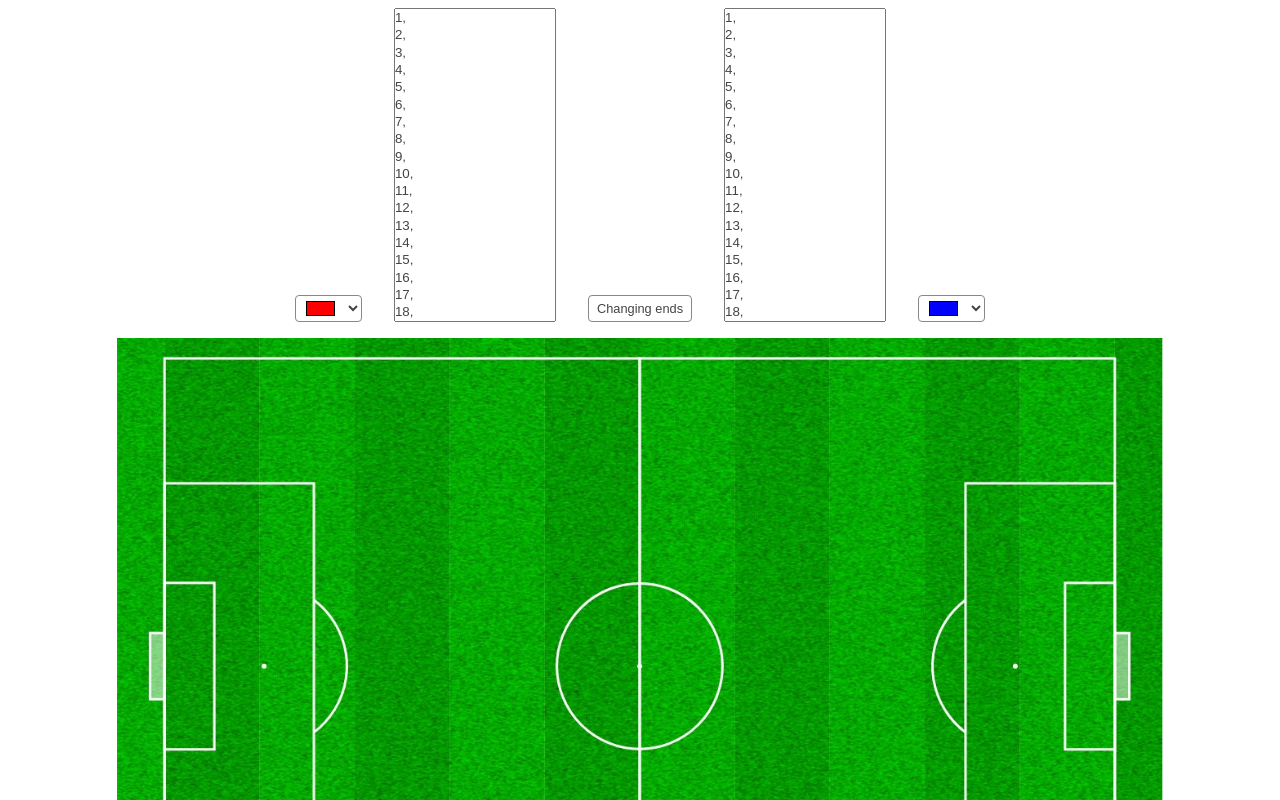
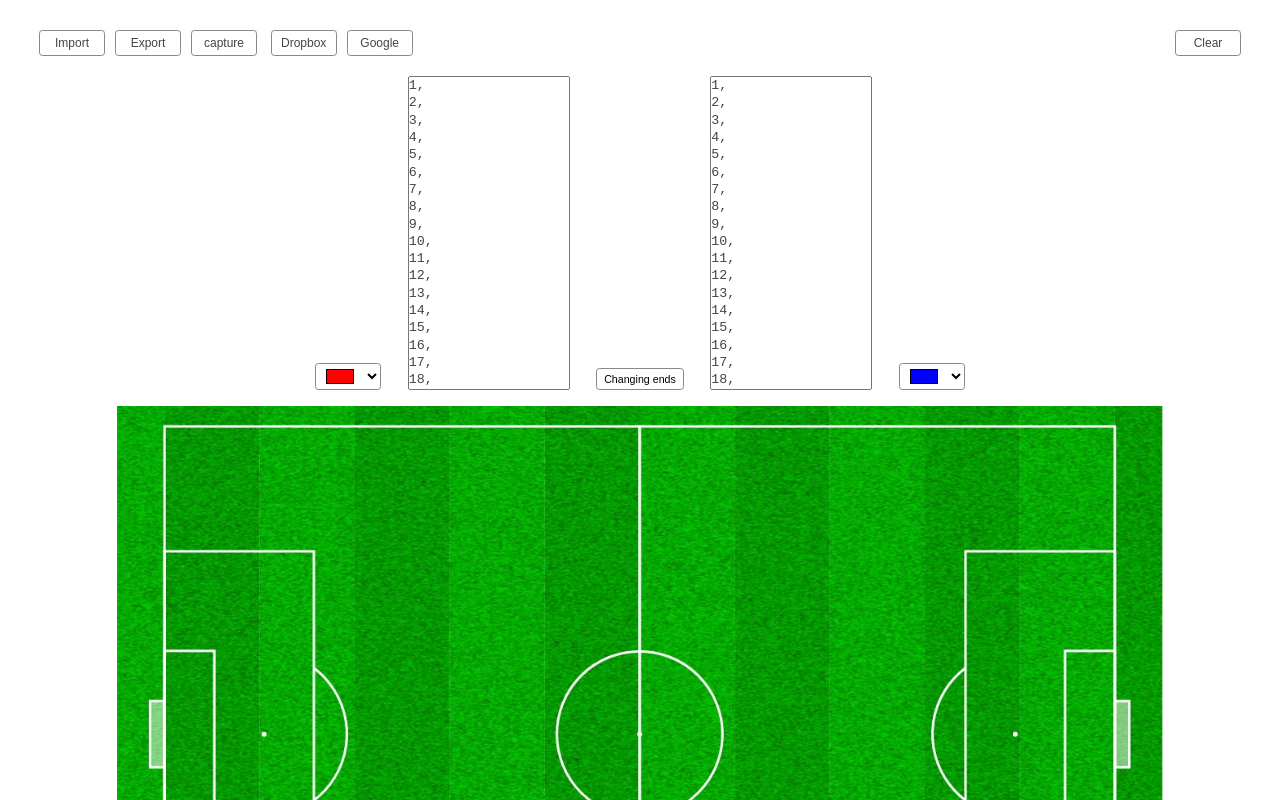
Before and after one commit to gidospa/board, a Vue app: page / in a window 1280 px wide. Shown: the top 800 px of the page. Built offline with nearby package versions, Linux system fonts and the light colour scheme.

Commit message:
Add file buttons

```diff
--- /dev/null
+++ b/public/css/default.css
@@ -0,0 +1,12 @@
+:root {
+  font-family: "Yu Gothic", "YuGothic", Arial, sans-serif;
+  color: #444;
+  font-size: 10pt;
+}
+button {
+  padding: 0.3rem 0.5rem;
+  border-radius: 0.25rem;
+  border: 1px solid #888;
+  background-color: white;
+  text-decoration: none;
+}
--- a/public/index.html
+++ b/public/index.html
@@ -5,6 +5,7 @@
     <meta http-equiv="X-UA-Compatible" content="IE=edge">
     <meta name="viewport" content="width=device-width,initial-scale=1.0">
     <link rel="icon" href="<%= BASE_URL %>favicon.ico">
+    <link rel="stylesheet" href="css/default.css">
     <title><%= htmlWebpackPlugin.options.title %></title>
   </head>
   <body>
--- a/src/App.vue
+++ b/src/App.vue
@@ -1,5 +1,6 @@
 <template>
 <div id="app">
+  <Files></Files>
   <Member
     :members="members"
     :colors="colors"
@@ -20,12 +21,14 @@
 <script>
 import Field from './components/Field.vue'
 import Member from './components/Member.vue'
+import Files from './components/Files.vue'
 
 export default {
   name: 'App',
   components: {
     Field,
-    Member
+    Member,
+    Files
   },
   data() {
     return {
@@ -70,20 +73,9 @@ export default {
 </script>
 
 <style>
-* {
-  font-family: "Yu Gothic", "YuGothic", Arial, sans-serif;
-  color: #444;
-}
 #app {
   -webkit-font-smoothing: antialiased;
   -moz-osx-font-smoothing: grayscale;
   text-align: center;
 }
-button {
-  padding: 0.3rem 0.5rem;
-  border-radius: 0.25rem;
-  border: 1px solid #888;
-  background-color: white;
-  text-decoration: none;
-}
 </style>
--- a/src/components/Field.vue
+++ b/src/components/Field.vue
@@ -488,8 +488,6 @@ export default {
   align-items: center;
 }
 svg{
-  font-family: "Yu Gothic", "YuGothic", Arial, sans-serif;
-  font-size: 10pt;
   color: #444;
   user-select: none;
   touch-action: none;
--- /dev/null
+++ b/src/components/Files.vue
@@ -0,0 +1,61 @@
+<template>
+<div id="files">
+  <div class="file-io-button">
+    <label>Import</label>
+  </div>
+  <div class="file-io-button">
+    Export
+  </div>
+  <div class="file-io-button">
+    capture
+  </div>
+  <span>&nbsp;</span><!--
+  --><div class="file-io-button">
+    Dropbox
+  </div>
+  <div class="file-io-button">
+    Google
+  </div>
+  <div class="file-io-button" id="clear-local-storage">
+    Clear
+  </div>
+</div>
+</template>
+
+<script>
+</script>
+
+<style>
+#files {
+  margin: 30px 10px 20px;
+  padding: 0px 16px 0px;
+  text-align: left;
+  user-select: none;
+  touch-action: none;
+}
+.file-io-button {
+    cursor: default;
+    display: inline-block;
+    margin: 0 5px;
+    border: 1px solid #888;
+    border-radius: 0.25rem;
+    text-align: center;
+    line-height: 24px;
+    width: 64px;
+    vertical-align: top;
+    background: #fff;
+    font-size: 0.9rem;
+}
+.file-io-button:hover {
+    border-color: #222;
+}
+#clear-local-storage {
+    float: right;
+}
+#clear-local-storage:hover,
+#clear-local-storage:focus {
+    cursor: default;
+    float: right;
+    color: #222;
+}
+</style>
```
